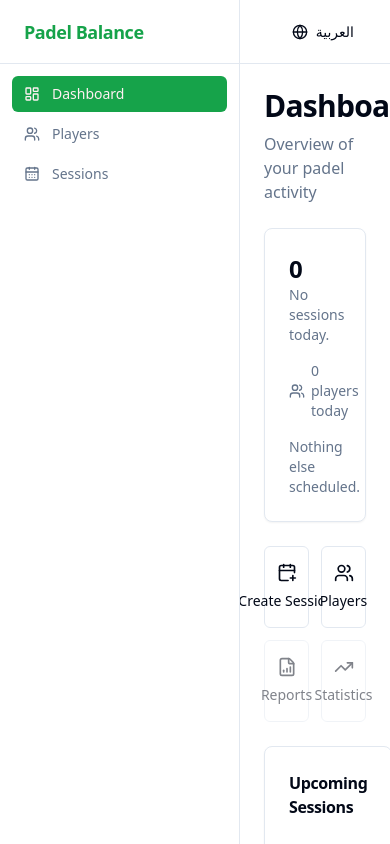
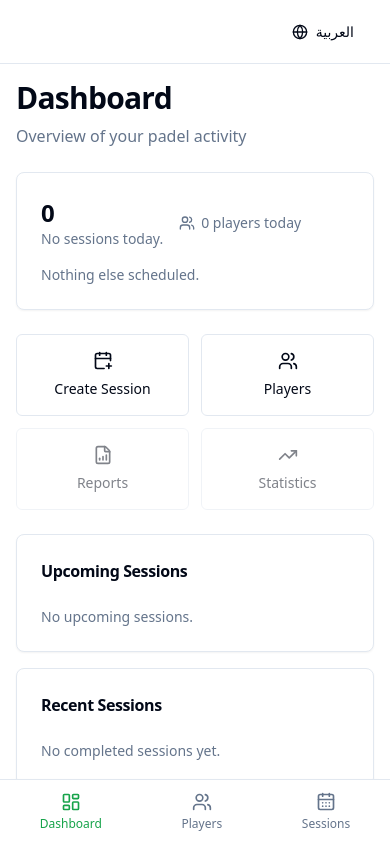
Before and after one commit to RehamAbdelazime/padel-balance, a React (Vite) app: page / in a window 390 px wide. Built offline with nearby package versions, Linux system fonts and the light colour scheme; no server answers; the database is empty.

Commit message:
add MobileBottomNav

```diff
--- a/src/shared/components/layout/AppShell.tsx
+++ b/src/shared/components/layout/AppShell.tsx
@@ -5,7 +5,7 @@ import { useTranslation } from 'react-i18next'
 import { RefreshCw } from 'lucide-react'
 import { Sidebar } from './Sidebar'
 import { Header } from './Header'
-
+import { MobileBottomNav } from './MobileBottomNav'
 /**
  * Application shell layout.
  *
@@ -31,7 +31,7 @@ export function AppShell() {
 
   return (
     <div className="flex h-screen overflow-hidden bg-background print:h-auto print:overflow-visible">
-      <div className="print:hidden">
+      <div className="hidden md:block print:hidden">
         <Sidebar />
       </div>
 
@@ -40,7 +40,7 @@ export function AppShell() {
           <Header />
         </div>
 
-        <main className="flex-1 overflow-auto p-6 print:overflow-visible print:p-0">
+        <main className="flex-1 overflow-auto p-4 pb-24 md:p-6 md:pb-6 print:overflow-visible print:p-0">
           <Suspense
             fallback={
               <div className="flex items-center justify-center py-20">
@@ -56,6 +56,9 @@ export function AppShell() {
       <div className="print:hidden">
         <Toaster position="top-right" richColors closeButton />
       </div>
+      <div className="print:hidden">
+        <MobileBottomNav />
+      </div>
     </div>
   )
 }
--- /dev/null
+++ b/src/shared/components/layout/MobileBottomNav.tsx
@@ -0,0 +1,71 @@
+import { NavLink } from 'react-router-dom'
+import { useTranslation } from 'react-i18next'
+import {
+  LayoutDashboard,
+  Users,
+  CalendarDays,
+} from 'lucide-react'
+
+import { cn } from '@/shared/lib/utils'
+import type { LucideIcon } from 'lucide-react'
+import type { TranslationKey } from '@/shared/i18n/types'
+
+interface NavItem {
+  readonly to: string
+  readonly icon: LucideIcon
+  readonly labelKey: TranslationKey
+  readonly end: boolean
+}
+
+const NAV_ITEMS: readonly NavItem[] = [
+  {
+    to: '/',
+    icon: LayoutDashboard,
+    labelKey: 'nav.dashboard',
+    end: true,
+  },
+  {
+    to: '/players',
+    icon: Users,
+    labelKey: 'nav.players',
+    end: false,
+  },
+  {
+    to: '/sessions',
+    icon: CalendarDays,
+    labelKey: 'nav.sessions',
+    end: false,
+  },
+]
+
+export function MobileBottomNav() {
+  const { t } = useTranslation()
+
+  return (
+    <nav
+      className="fixed bottom-0 left-0 right-0 z-50 border-t bg-card shadow-lg md:hidden"
+      aria-label="Mobile Navigation"
+    >
+      <div className="flex h-16 items-center justify-around">
+        {NAV_ITEMS.map(({ to, icon: Icon, labelKey, end }) => (
+          <NavLink
+            key={to}
+            to={to}
+            end={end}
+            className={({ isActive }) =>
+              cn(
+                'flex flex-col items-center justify-center gap-1 text-xs transition-colors',
+                isActive
+                  ? 'text-primary'
+                  : 'text-muted-foreground hover:text-primary',
+              )
+            }
+          >
+            <Icon className="h-5 w-5" />
+            <span>{t(labelKey)}</span>
+          </NavLink>
+        ))}
+      </div>
+    </nav>
+  )
+}
```
